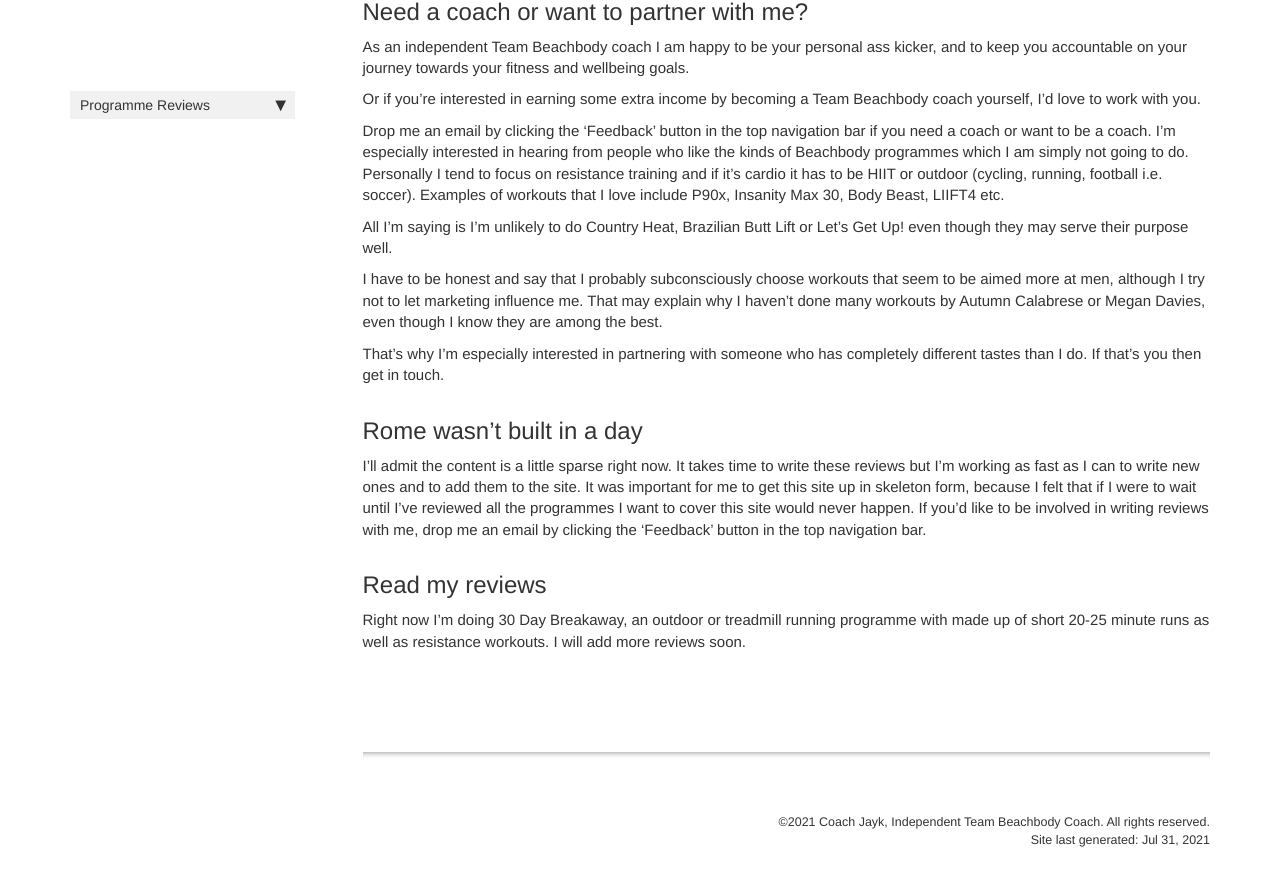
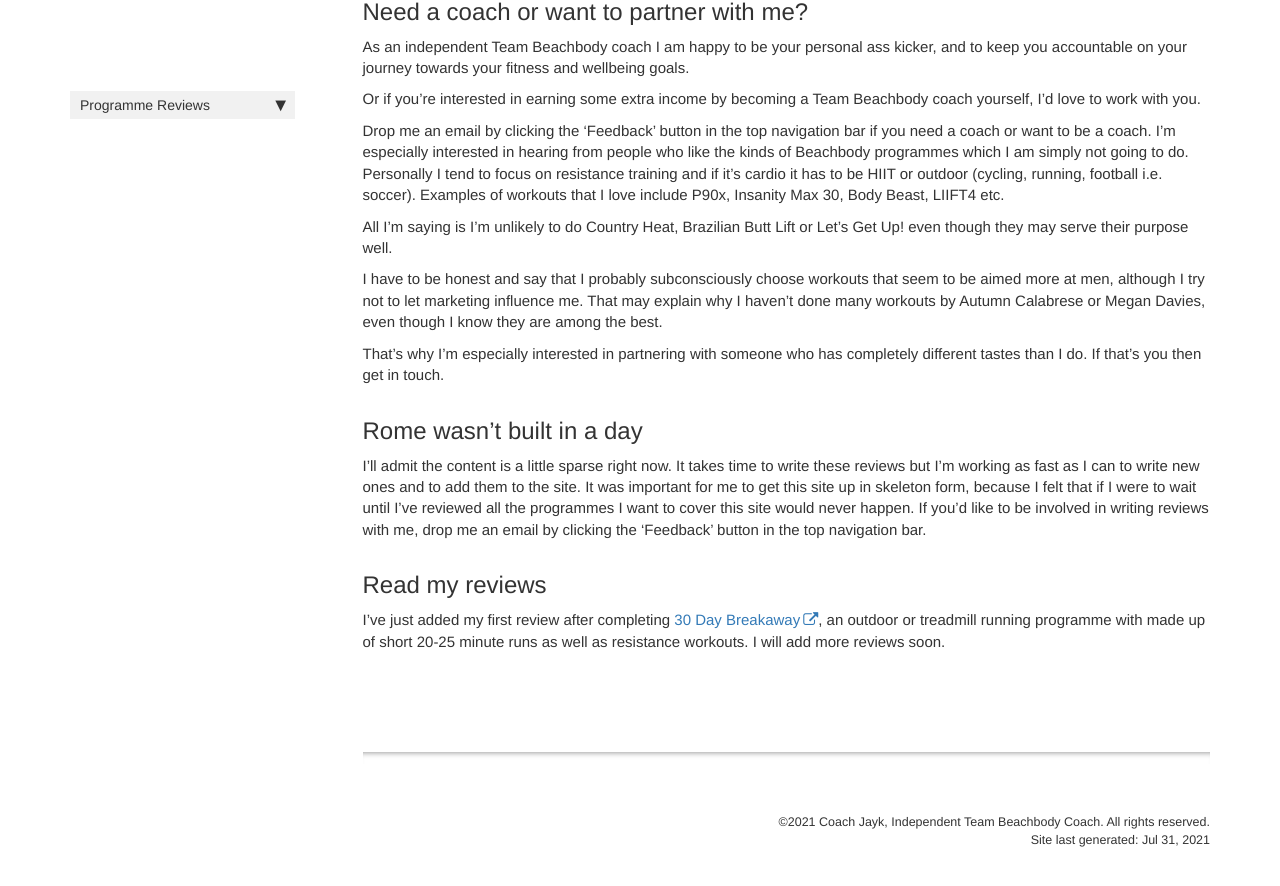
Before and after one commit to robconaty/Unofficial-Beachbody-Wiki, a Jekyll site: the page built from index.md, in a window 1280 px wide and 900 px high, scrolled down 712 px. Shown: the top 886 px of the window. Built offline with Jekyll 4.4.1, drawn with Linux system fonts in a browser that asks for light colours; comment, search, counter and statistics services are not loaded; our own code applies the rules of GitHub Pages for plain Markdown files.

Commit message:
Removed references

```diff
--- a/_config.yml
+++ b/_config.yml
@@ -1,4 +1,4 @@
-repository: tomjoht/documentation-theme-jekyll
+repository:
 
 output: web
 # this property is useful for conditional filtering of content that is separate from the PDF.
@@ -12,7 +12,7 @@ site_title: Get in Shape Wiki
 company_name: Coach Jayk, Independent Team Beachbody Coach
 # this appears in the footer
 
-github_editme_path: tomjoht/documentation-theme-jekyll/blob/gh-pages/
+github_editme_path:
 # if you're using Github, provide the basepath to the branch you've created for reviews, following the sample here. if not, leave this value blank.
 
 # gitlab_editme_path: tomjoht/documentation-theme-jekyll/blob/gh-pages/
--- a/index.md
+++ b/index.md
@@ -39,4 +39,4 @@ I'll admit the content is a little sparse right now. It takes time to write thes
 
 ## Read my reviews
 
-Right now I'm doing 30 Day Breakaway, an outdoor or treadmill running programme with made up of short 20-25 minute runs as well as resistance workouts. I will add more reviews soon.
+I've just added my first review after completing [30 Day Breakaway](http://getinshape.wiki/mydoc_30daybreakaway.html), an outdoor or treadmill running programme with made up of short 20-25 minute runs as well as resistance workouts. I will add more reviews soon.
```
